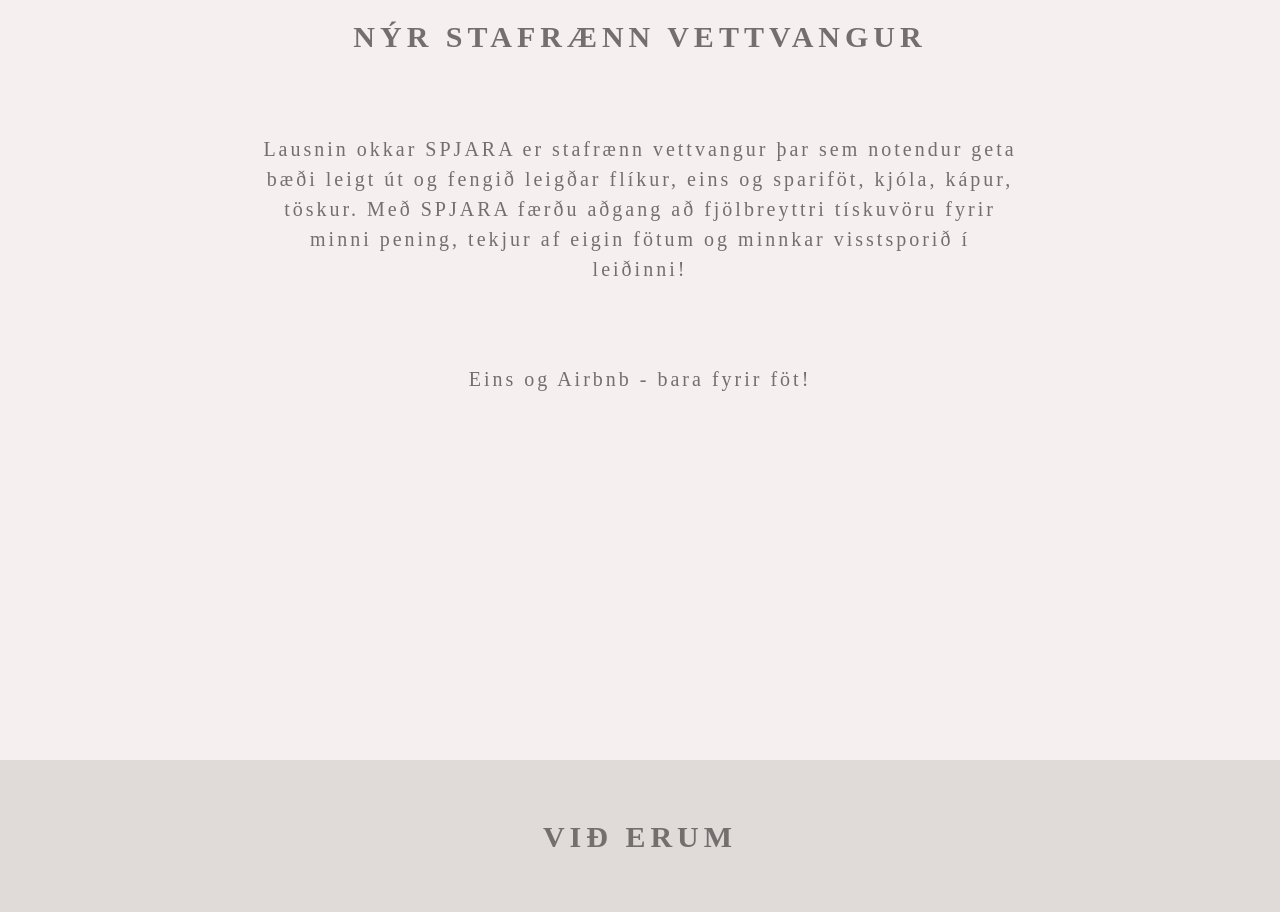
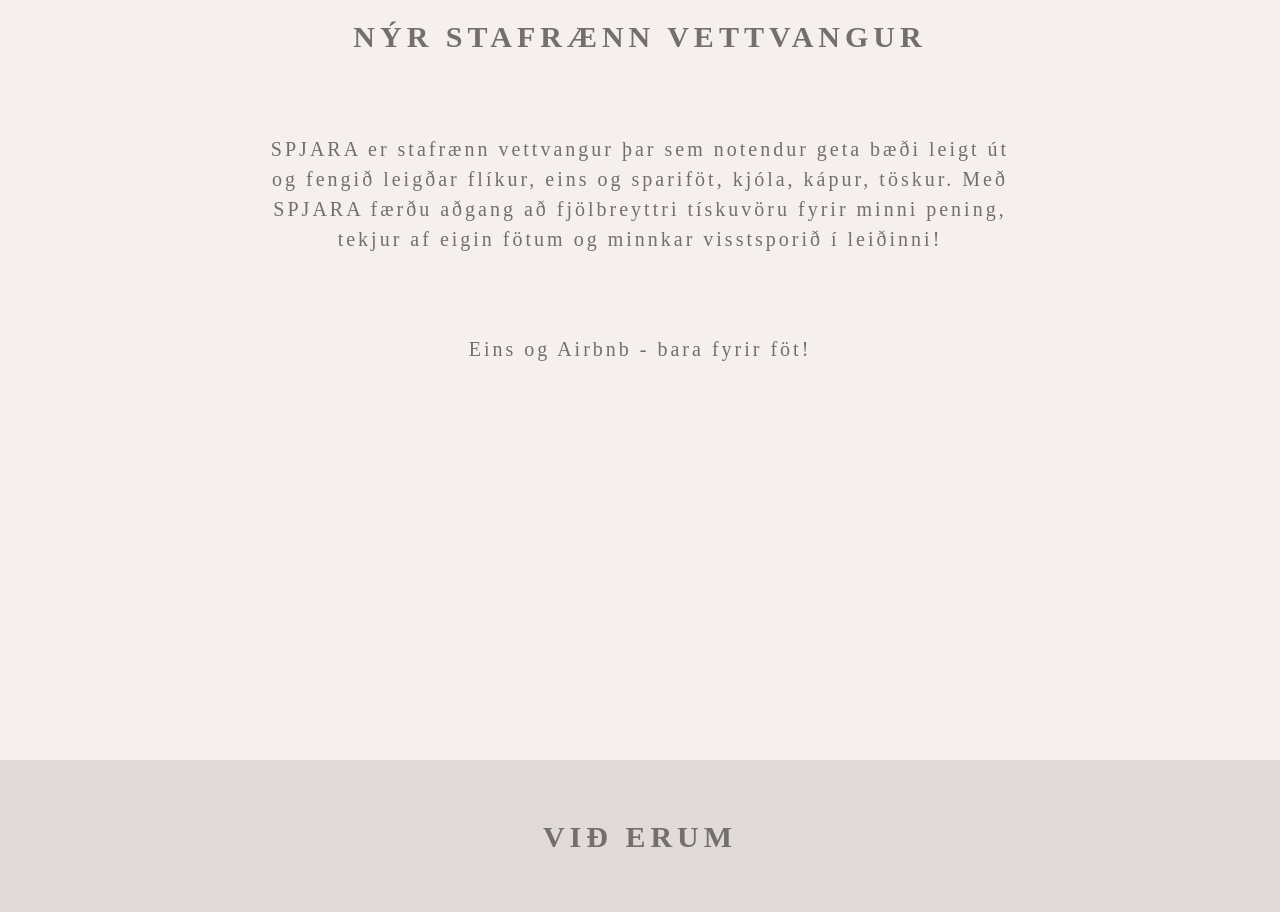
Before and after one commit to Spjara/spjara-info-page, a React (Create React App) app: page / in a window 1280 px wide. Shown: the part 840-1752 px from the top of the page. Built offline with nearby package versions, Linux system fonts and the light colour scheme.

Commit message:
Taking out 'Lausnin okkar' from mission page

```diff
--- a/src/components/OurMission/OurMission.tsx
+++ b/src/components/OurMission/OurMission.tsx
@@ -37,7 +37,7 @@
         <Title>Nýr Stafrænn Vettvangur</Title>
 
         <SubTitle>
-          Lausnin okkar SPJARA er stafrænn vettvangur þar sem notendur geta bæði
+          SPJARA er stafrænn vettvangur þar sem notendur geta bæði
           leigt út og fengið leigðar flíkur, eins og spariföt, kjóla, kápur,
           töskur. Með SPJARA færðu aðgang að fjölbreyttri tískuvöru fyrir minni
           pening, tekjur af eigin fötum og minnkar visstsporið í leiðinni!
```
